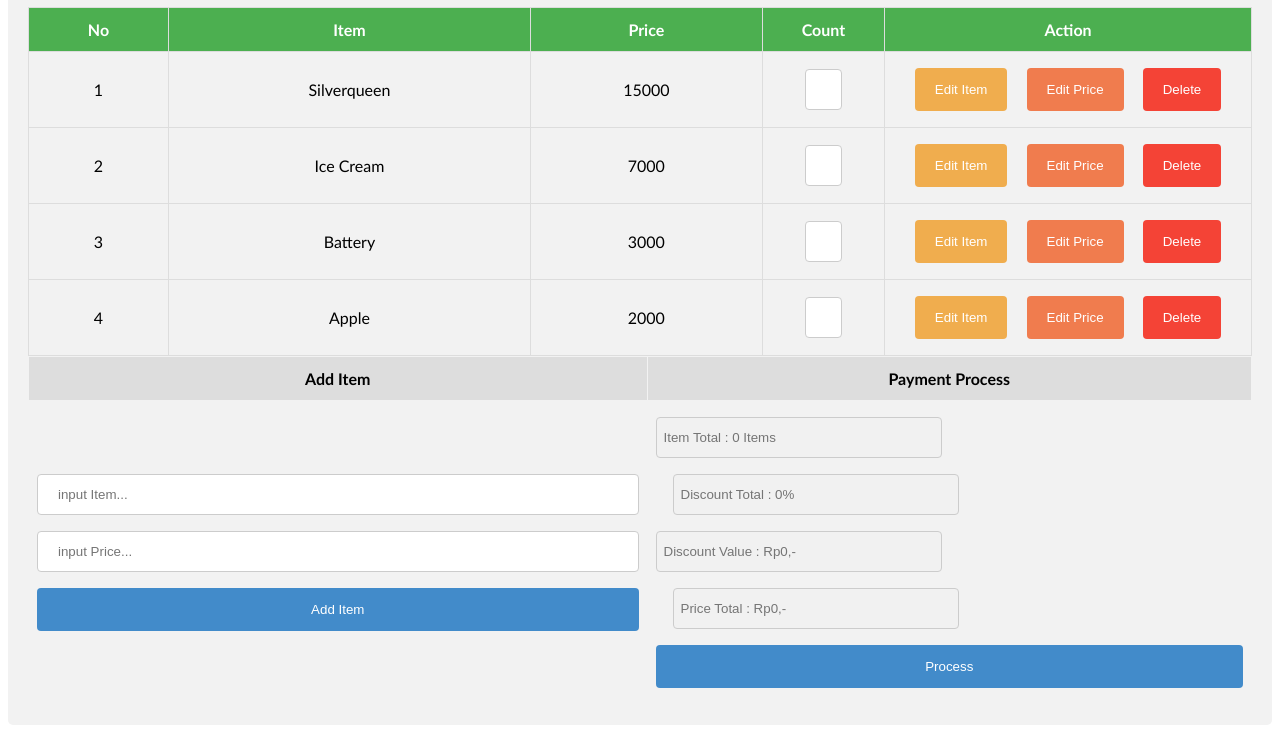
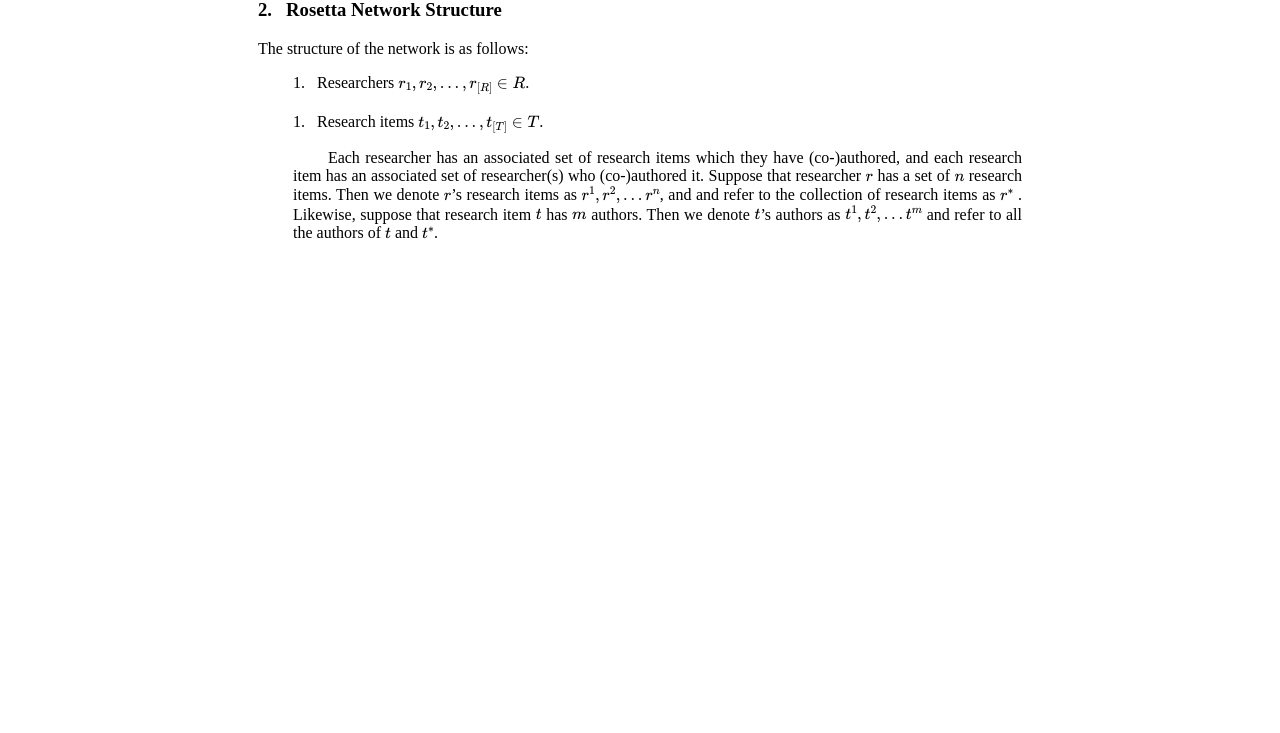
Before and after one commit to fatihlhz/fatihlhz.github.io, a plain HTML site: page index.html in a window 1280 px wide. Shown: the part 101-834 px from the top of the page. After the commit the page ends 800 px from the top, so only its background shows below. Drawn offline with nearby package versions, Linux system fonts and the light colour scheme.

Commit message:
Mathjax SHowcase 6/5/2022

```diff
--- a/index.html
+++ b/index.html
@@ -1,49 +1,36 @@
-<!DOCTYPE html>
-<html lang="en">
-<head>
+<html>
+  <head>
+    <meta charset="utf-8">
+    <meta name="viewport" content="width=device-width">
+    <title>MathJax example</title>
     <link rel="stylesheet" type="text/css" href="style.css">
-    <title>Javascript Cashier</title>
-</head>
-<body>
-  <div class="box">
-        <h1>Native Javascript Cashier App</h1>
-
-        <table id="table"></table>
-        <table id="tableTwo">
-          <tr>
-            <th width="601.5px">Add Item</th>
-            <th>Payment Process</th>
-          </tr>
-          <tr>
-            <td>
-              <div class="container">
-                <input class="form-add" type="text" name="item" placeholder="input Item..." />
-                <input class="form-add" type="text" name="price" placeholder="input Price..." />
-              </div>
-              <button class="btn-add" onclick="add()">Add Item</button>
-            </td>
-            <td>
-              <div class="row">
-                <div class="column-left">
-                  <input type="text" class="form-process" id="item-total" placeholder="Item Total : 0 Items" disabled/>
-                </div>
-                <div class="column-right">
-                    <input type="text" class="form-process" id="discount-total" placeholder="Discount Total : 0%" disabled/>
-                </div>
-              </div>
-              <div class="row">
-                <div class="column-left">
-                  <input type="text" class="form-process" id="discount-value" placeholder="Discount Value : Rp0,-" disabled/>
-                </div>
-                <div class="column-right">
-                    <input type="text" class="form-process" id="price-total" placeholder="Price Total : Rp0,-" disabled/>
-                </div>
-              </div>
-              <button class="btn-add" onclick="process()">Process</button>
-            </td>
-          </tr>
-        </table>
-  </div>
-    <script src="script.js"></script>
-</body>
+    <script src="https://polyfill.io/v3/polyfill.min.js?features=es6"></script>
+    <script id="MathJax-script" async
+            src="https://cdn.jsdelivr.net/npm/mathjax@3/es5/tex-mml-chtml.js">
+    </script>
+  </head>
+  <body>
+    <div class="div1">
+      <h3>
+        2.&ensp; Rosetta Network Structure
+      </h3>
+      <p>
+        The structure of the network is as follows:
+      </p>
+      <p class="p2">
+        &emsp; 1.&ensp; Researchers \(r_{1}, r_{2},...,r_{\left[ R\right]} \in R.\)
+        <br>
+        <br>
+        &emsp; 1.&ensp; Research items \(t_{1}, t_{2},...,t_{\left[ T\right]} \in T.\)
+      </p>
+      <p class="p3">
+        &emsp; &ensp; Each researcher has an associated set of research items which they have (co-)authored,
+        and each research item has an associated set of researcher(s) who (co-)authored it.
+        Suppose that researcher \(r\) has a set of \(n\) research items.
+        Then we denote \(r\)’s research items as \(r^{1}, r^{2},...r^{n}\), and and refer to the collection of
+        research items as \(r^{*}\) . Likewise, suppose that research item \(t\) has \(m\) authors.
+        Then we denote \(t\)’s authors as \(t^{1}, t^{2},...t^{m}\) and refer to all the authors of \(t\) and \(t^{*}\).
+      </p>
+    </div>
+  </body>
 </html>
--- a/script.js
+++ /dev/null
@@ -1,111 +0,0 @@
-// Array Database
-
-var itemData = [
-    "Silverqueen",
-    "Ice Cream",
-    "Battery",
-    "Apple"
-];
-
-var priceData = [
-    15000,
-    7000,
-    3000,
-    2000
-];
-
-
-
-function showTable() {
-    var tabel = document.getElementById("table");
-    tabel.innerHTML = "<tr><th>No</th><th>Item</th><th>Price</th><th width= '10%'>Count</th><th width= '30%'>Action</th></tr>";
-    for (let i = 0; i < itemData.length; i++) {
-        var btnEdit = "<button class='btn-edit' href='#' onclick='editItem(" + i + ")'>Edit Item</button>";
-        var btnEditPrice = "<button class='btn-editPrice' href='#' onclick='editPrice(" + i + ")'>Edit Price</button>";
-        var btnDelete = "<button class='btn-remove' href='#' onclick='remove(" + i + ")'>Delete</button>";
-        var countTemp = `<input type='text' class='form-count' id='item${i}' />`
-        j = i + 1;
-        tabel.innerHTML += "<tr><td>" + j + "</td><td>" + itemData[i] + "</td><td>" + priceData[i] + "</td><td>"+ countTemp +"</td><td>" + btnEdit + "   " + btnEditPrice + "   " + btnDelete + "</tr>";
-    }
-}
-
-function add() {
-    var inputItem = document.querySelector("input[name=item]").value;
-    var inputPrice = document.querySelector("input[name=price]").value;
-    if (inputItem == "" || inputPrice == "") {
-        alert("Please fill the form completely")
-    } else {
-        itemData.push(inputItem);
-        priceData.push(inputPrice);
-        showTable();
-        inputItem.value = "";
-        inputPrice.value = "";
-    }
-
-}
-
-function editItem(id) {
-    var newItem = prompt("Edit", itemData[id]);
-    itemData[id] = newItem;
-    showTable();
-}
-
-function editPrice(id) {
-    var newPrice = prompt("Edit", priceData[id]);
-    priceData[id] = newPrice;
-    showTable();
-}
-
-function remove(id) {
-    itemData.pop(id);
-    showTable();
-}
-
-function discPercent(totalPrice) {
-    let discount = 0;
-    if (totalPrice >= 250000) {
-        discount = 5;
-    } else if (totalPrice >= 200000) {
-        discount = 4;
-    } else if (totalPrice >= 150000) {
-        discount = 3;
-    } else if (totalPrice >= 100000) {
-        discount = 2;
-    } else if (totalPrice >= 50000) {
-        discount = 1;
-    }
-    return discount;
-}
-
-function discPrice(totalPrice, discount) {
-    return totalPrice * (discount/100);
-}
-
-function finalTotal(totalPrice, discountPrice) {
-    return totalPrice - discountPrice;
-}
-
-function process() {
-    let priceTemp;
-    let countTemp;
-    let itemCount = 0;
-    let totalPrice = 0
-    for(let i = 0; i < itemData.length; i++) {
-        priceTemp = Number(priceData[i]);
-        countTemp = Number(document.getElementById(`item${i}`).value);
-        itemCount += countTemp;
-        totalPrice += priceTemp * countTemp;
-    }
-    let discPercentage = discPercent(totalPrice);
-    let discValue = discPrice(totalPrice, discPercentage);
-    let finalPrice = finalTotal(totalPrice, discValue)
-
-    // Tampil element
-    document.getElementById('item-total').value = `Item Total : ${itemCount} Items`;
-    document.getElementById('discount-total').value = `Discount Total : ${discPercentage}%`;
-    document.getElementById('discount-value').value = `Discount Value : Rp${discValue},-`
-    document.getElementById('price-total').value = `Price Total : Rp${finalPrice},-`;
-}
-
-
-showTable();
--- a/style.css
+++ b/style.css
@@ -1,168 +1,12 @@
-.form-add {
-    width: 100%;
-    padding: 12px 20px;
-    margin: 8px 0;
-    display: inline-block;
-    border: 1px solid #ccc;
-    border-radius: 4px;
-    box-sizing: border-box;
-}
-
-.form-count {
-    width: 35%;
-    padding: 12px 12px;
-    margin: 8px 0;
-    display: inline-block;
-    border: 1px solid #ccc;
-    border-radius: 4px;
-    box-sizing: border-box;
-}
-
-.form-process {
-    width: 100%;
-    padding: 12px 7px;
-    margin: 8px 0;
-    display: inline-block;
-    border: 1px solid #ccc;
-    border-radius: 4px;
-    box-sizing: border-box;
-}
-
-.process-container {
-    display: flex;
-    justify-content: flex-end;
-    text-align:justify;
-}
-
-.btn-add {
-    width: 100%;
-    background-color: #428bca;
-    color: white;
-    padding: 14px 20px;
-    margin: 8px 0;
-    border: none;
-    border-radius: 4px;
-    cursor: pointer;
-}
-
-.btn-add:hover {
-    background-color: #5bc0de;
-}
-
-.btn-edit {
-    background-color: #f0ad4e;
-    color: white;
-    padding: 14px 20px;
-    margin: 8px 0;
-    border: none;
-    border-radius: 4px;
-    cursor: pointer;
-}
-
-.btn-edit:hover {
-    background-color: #f1b55f;
-}
-
-.btn-editPrice {
-    background-color: #f07c4e;
-    color: white;
-    padding: 14px 20px;
-    margin: 8px 15px;
-    border: none;
-    border-radius: 4px;
-    cursor: pointer;
-}
-
-.btn-editPrice:hover {
-    background-color: #f1975f;
-}
-
-.btn-remove {
-    background-color: #f44336;;
-    color: white;
-    padding: 14px 20px;
-    margin: 8px 0;
-    border: none;
-    border-radius: 4px;
-    cursor: pointer;
-}
-
-.btn-remove:hover {
-    background-color: #f5554a;
-}
-
-.box {
-    border-radius: 5px;
-    background-color: #f2f2f2;
-    padding: 20px;
-}
-
-#table {
-    font-family: "Trebuchet MS", Arial, Helvetica, sans-serif;
-    border-collapse: collapse;
-    text-align: center;
-    width: 100%;
-}
-
-#table td, #table th {
-    border: 1px solid #ddd;
-    padding: 8px;
-}
-
-.action-control {
-    border-width: 200px;
-}
-
-#table tr:nth-child(even){background-color: #f2f2f2;}
-
-#table tr:hover {background-color: #ddd;}
-
-#table th {
-    padding-top: 12px;
-    padding-bottom: 12px;
-    text-align: center;
-    background-color: #4CAF50;
-    color: white;
-}
-
-
-#tableTwo {
-    font-family: "Trebuchet MS", Arial, Helvetica, sans-serif;
-    border-collapse: collapse;
-    text-align: center;
-    width: 100%;
-}
-
-#tableTwo td, #tableTwo th {
-    border: 1px solid #f2f2f2;
-    padding: 8px;
-}
-
-#tableTwo th {
-    padding-top: 12px;
-    padding-bottom: 12px;
-    text-align: center;
-    background-color: #ddd;
-    color: rgb(0, 0, 0);
-}
-
-.column-right {
-    float: left;
-    width: 48.8%;
-    padding-left: 17px;
-
+.div1{
+    margin-left: 250px;
+    margin-right: 250px;
+    margin-top: 100px;
   }
-
-  .column-left {
-    float: left;
-    width: 48.8%;
-    padding-left: 0px;
-
+  .p2{
+    margin-left: 15px;
   }
-
-  .row:after {
-    content: "";
-    display: table;
-    clear: both;
-    text-align: center;
+  .p3{
+    margin-left: 35px;
+    text-align: justify;
   }
```
